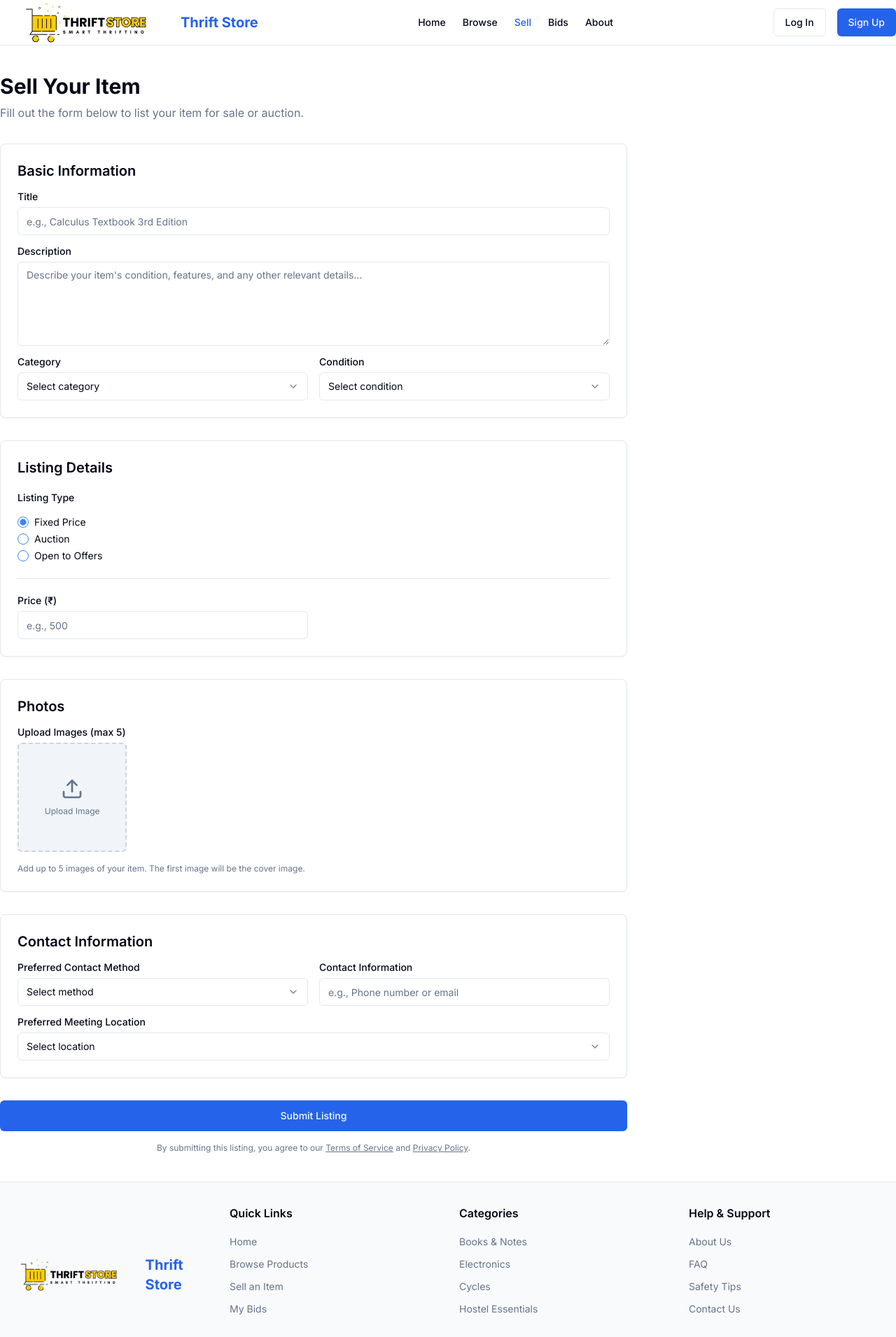
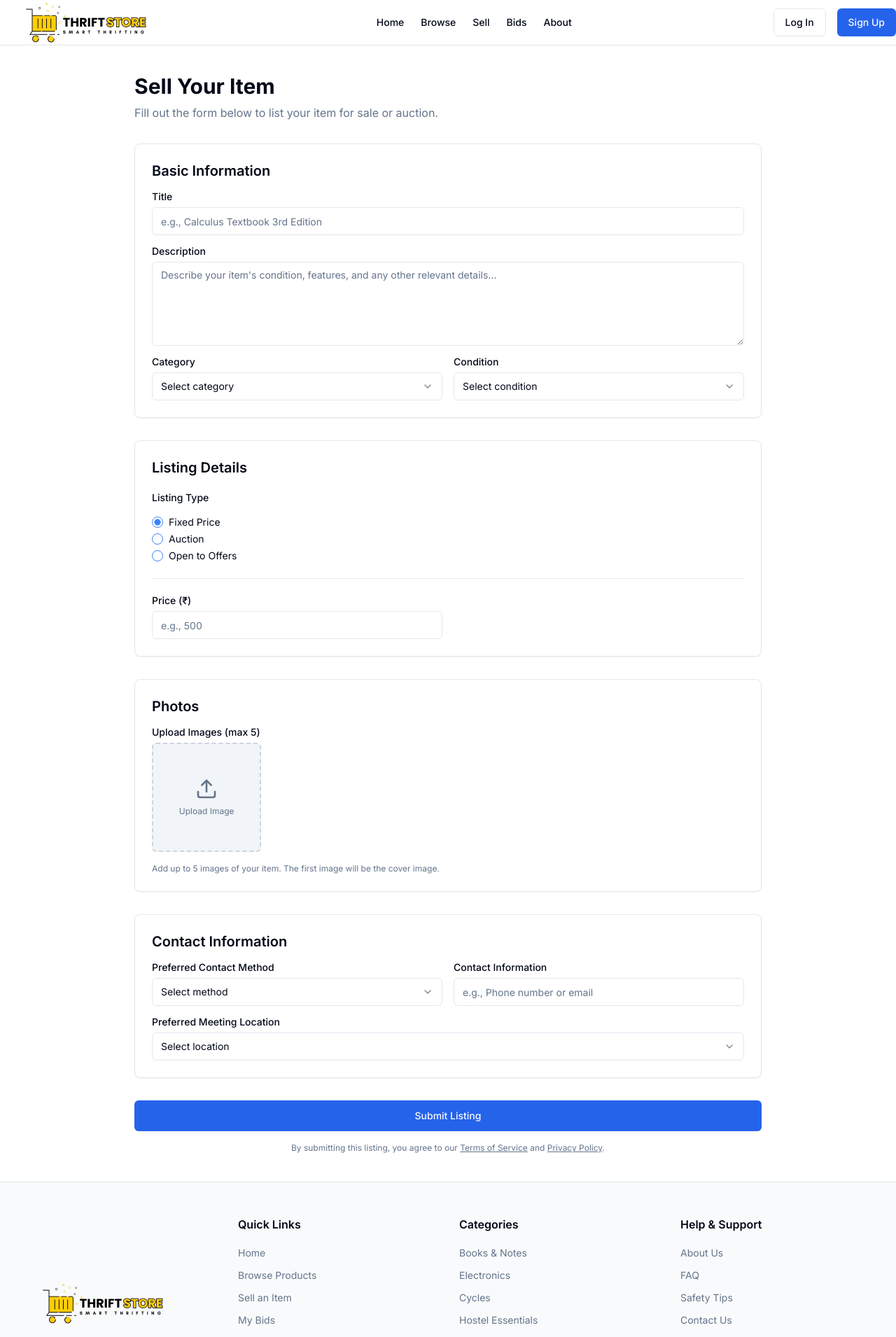
Before and after one commit to Thrift-Stores/thrift-store-frontend, a Next.js app: page /sell in a window 1280 px wide. Shown: the top 1910 px of the page at 70% size. Built offline with nearby package versions, Linux system fonts and the light colour scheme.

Commit message:
fix ui: add the header and footer components in sell page

```diff
--- a/app/sell/page.tsx
+++ b/app/sell/page.tsx
@@ -17,6 +17,8 @@ import { RadioGroup, RadioGroupItem } from "@/components/ui/radio-group"
 import { Tooltip, TooltipContent, TooltipProvider, TooltipTrigger } from "@/components/ui/tooltip"
 import { Separator } from "@/components/ui/separator"
 import { Alert, AlertDescription } from "@/components/ui/alert"
+import Header from "@/components/header/header"
+import Footer from "@/components/footer/footer"
 
 export default function SellPage() {
   const [images, setImages] = useState<string[]>([])
@@ -46,75 +48,9 @@ export default function SellPage() {
 
   return (
     <div className="flex min-h-screen flex-col">
-      <header className="sticky top-0 z-50 w-full border-b bg-background/95 backdrop-blur supports-[backdrop-filter]:bg-background/60">
-        <div className="container flex h-16 items-center justify-between">
-          <div className="flex items-center gap-2">
-            <Link href="/">
-              <Image
-                src="/assets/Store Logo.png"
-                alt="Thrift Store Logo"
-                width={250}
-                height={150}
-                className="rounded"
-                priority
-              />
-            </Link>
-            <span className="text-xl font-bold text-blue-600">Thrift Store</span>
-          </div>
-          <nav className="hidden md:flex items-center gap-6">
-            <Link href="/" className="text-sm font-medium hover:text-blue-600 transition-colors">
-              Home
-            </Link>
-            <Link href="/browse" className="text-sm font-medium hover:text-blue-600 transition-colors">
-              Browse
-            </Link>
-            <Link href="/sell" className="text-sm font-medium text-blue-600">
-              Sell
-            </Link>
-            <Link href="/bids" className="text-sm font-medium hover:text-blue-600 transition-colors">
-              Bids
-            </Link>
-            <Link href="/about" className="text-sm font-medium hover:text-blue-600 transition-colors">
-              About
-            </Link>
-          </nav>
-          <div className="flex items-center gap-4">
-            <Button
-              variant="outline"
-              className="hidden md:flex"
-              onClick={() => window.dispatchEvent(new CustomEvent("open-login"))}
-            >
-              Log In
-            </Button>
-            <Button
-              className="hidden md:flex bg-blue-600 hover:bg-blue-700"
-              onClick={() => window.dispatchEvent(new CustomEvent("open-signup"))}
-            >
-              Sign Up
-            </Button>
-            <Button variant="ghost" size="icon" className="md:hidden">
-              <svg
-                xmlns="http://www.w3.org/2000/svg"
-                width="24"
-                height="24"
-                viewBox="0 0 24 24"
-                fill="none"
-                stroke="currentColor"
-                strokeWidth="2"
-                strokeLinecap="round"
-                strokeLinejoin="round"
-                className="h-6 w-6"
-              >
-                <line x1="4" x2="20" y1="12" y2="12" />
-                <line x1="4" x2="20" y1="6" y2="6" />
-                <line x1="4" x2="20" y1="18" y2="18" />
-              </svg>
-            </Button>
-          </div>
-        </div>
-      </header>
+      <Header />
       <main className="flex-1 py-10">
-        <div className="container max-w-4xl">
+        <div className="container mx-auto max-w-4xl">
           <div className="mb-8">
             <h1 className="text-3xl font-bold mb-2">Sell Your Item</h1>
             <p className="text-muted-foreground">Fill out the form below to list your item for sale or auction.</p>
@@ -150,7 +86,7 @@ export default function SellPage() {
                   </div>
 
                   <div className="grid grid-cols-1 md:grid-cols-2 gap-4">
-                    <div className="grid gap-2">
+                    <div className="grid gap-2 bg-white">
                       <Label htmlFor="category">Category</Label>
                       <Select required>
                         <SelectTrigger id="category">
@@ -368,118 +304,7 @@ export default function SellPage() {
           </form>
         </div>
       </main>
-      <footer className="border-t bg-gray-50">
-        <div className="container py-8">
-          <div className="grid grid-cols-1 md:grid-cols-4 gap-8">
-            <div>
-              <div className="flex items-center gap-2 mb-4">
-                <Link href="/">
-                  <Image
-                    src="/assets/Store Logo.png"
-                    alt="Thrift Store Logo"
-                    width={250}
-                    height={150}
-                    className="rounded"
-                    priority
-                  />
-                </Link>
-                <span className="text-xl font-bold text-blue-600">Thrift Store</span>
-              </div>
-              <p className="text-sm text-muted-foreground mb-4">
-                The premier marketplace for college students to buy and sell second-hand items.
-              </p>
-            </div>
-            <div>
-              <h3 className="font-semibold mb-4">Quick Links</h3>
-              <ul className="space-y-2">
-                <li>
-                  <Link href="/" className="text-sm text-muted-foreground hover:text-blue-600">
-                    Home
-                  </Link>
-                </li>
-                <li>
-                  <Link href="/browse" className="text-sm text-muted-foreground hover:text-blue-600">
-                    Browse Products
-                  </Link>
-                </li>
-                <li>
-                  <Link href="/sell" className="text-sm text-muted-foreground hover:text-blue-600">
-                    Sell an Item
-                  </Link>
-                </li>
-                <li>
-                  <Link href="/bids" className="text-sm text-muted-foreground hover:text-blue-600">
-                    My Bids
-                  </Link>
-                </li>
-              </ul>
-            </div>
-            <div>
-              <h3 className="font-semibold mb-4">Categories</h3>
-              <ul className="space-y-2">
-                <li>
-                  <Link href="/category/books" className="text-sm text-muted-foreground hover:text-blue-600">
-                    Books & Notes
-                  </Link>
-                </li>
-                <li>
-                  <Link href="/category/electronics" className="text-sm text-muted-foreground hover:text-blue-600">
-                    Electronics
-                  </Link>
-                </li>
-                <li>
-                  <Link href="/category/cycles" className="text-sm text-muted-foreground hover:text-blue-600">
-                    Cycles
-                  </Link>
-                </li>
-                <li>
-                  <Link href="/category/hostel" className="text-sm text-muted-foreground hover:text-blue-600">
-                    Hostel Essentials
-                  </Link>
-                </li>
-              </ul>
-            </div>
-            <div>
-              <h3 className="font-semibold mb-4">Help & Support</h3>
-              <ul className="space-y-2">
-                <li>
-                  <Link href="/about" className="text-sm text-muted-foreground hover:text-blue-600">
-                    About Us
-                  </Link>
-                </li>
-                <li>
-                  <Link href="/faq" className="text-sm text-muted-foreground hover:text-blue-600">
-                    FAQ
-                  </Link>
-                </li>
-                <li>
-                  <Link href="/safety" className="text-sm text-muted-foreground hover:text-blue-600">
-                    Safety Tips
-                  </Link>
-                </li>
-                <li>
-                  <Link href="/contact" className="text-sm text-muted-foreground hover:text-blue-600">
-                    Contact Us
-                  </Link>
-                </li>
-              </ul>
-            </div>
-          </div>
-          <div className="border-t mt-8 pt-8 flex flex-col md:flex-row justify-between items-center">
-            <p className="text-sm text-muted-foreground mb-4 md:mb-0">
-              © {new Date().getFullYear()} Thrift Store. All rights reserved.
-            </p>
-            <div className="flex space-x-4">
-              <Link href="/terms" className="text-sm text-muted-foreground hover:text-blue-600">
-                Terms of Service
-              </Link>
-              <Link href="/privacy" className="text-sm text-muted-foreground hover:text-blue-600">
-                Privacy Policy
-              </Link>
-            </div>
-          </div>
-        </div>
-      </footer>
+      <Footer />
     </div>
   )
 }
```
